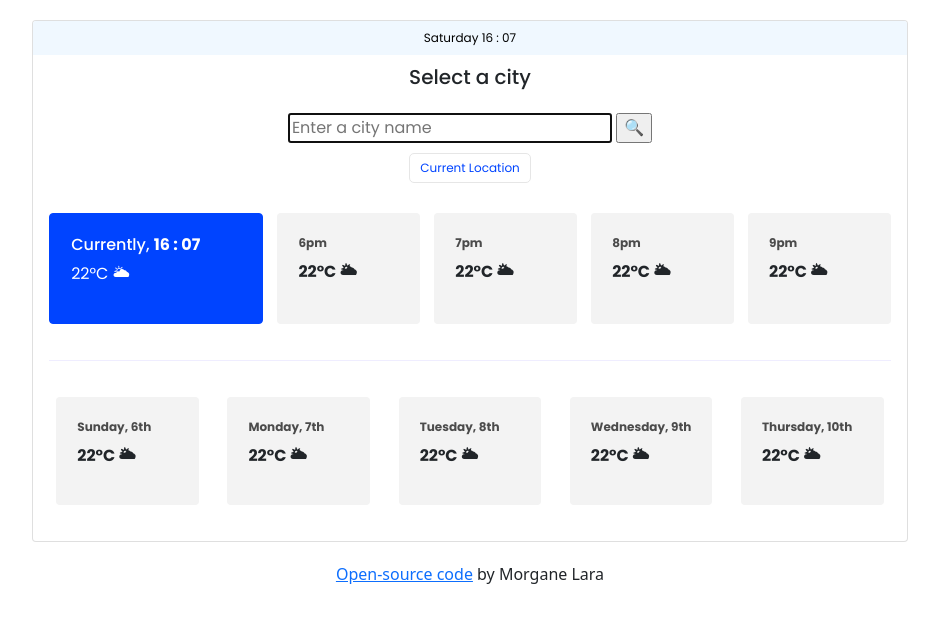
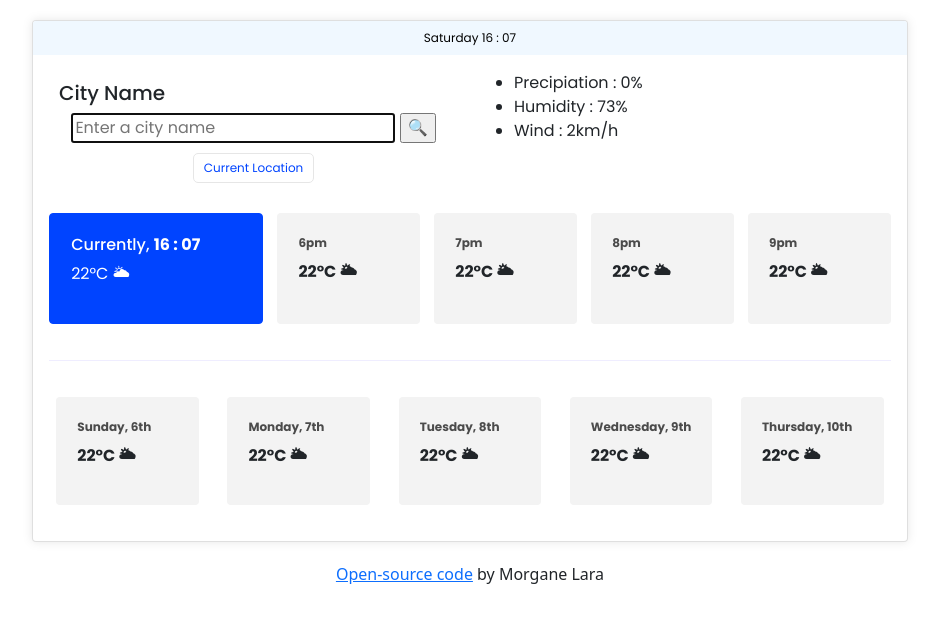
Before and after one commit to MorganeLara/Weather_app, a plain HTML site: page index.html in a window 1280 px wide. Shown: the whole page, without its empty margins (170-1109 px from the left). Drawn offline with nearby package versions, Linux system fonts and the light colour scheme.

Commit message:
style improvements

```diff
--- a/index.html
+++ b/index.html
@@ -25,10 +25,13 @@
         <div class="card-header">
           <p class="header-date">Saturday, March 5th 2022</p>
         </div>
+
+        <div class="card-body">
+          <div class="row">
+            <div class="col-sm-6">
               <div class="city-selected" id="city-name">
-          <h5>Select a city</h5>
+                <h5>City Name</h5>
               </div>
-        <div class="card-body">
               <div class="search-input">
                 <form id="search-city">
                   <input
@@ -44,6 +47,15 @@
                   <button type="button" class="button-current-location">
                     Current Location
                   </button>
+                </div>
+              </div>
+            </div>
+            <div class="col-sm-6">
+              <ul>
+                <li>Precipiation : 0%</li>
+                <li>Humidity : 73%</li>
+                <li>Wind : 2km/h</li>
+              </ul>
             </div>
           </div>
 
--- a/src/style.css
+++ b/src/style.css
@@ -2,6 +2,7 @@
   margin: 20px auto;
   font-family: "Poppins", sans-serif;
   width: 900px;
+  filter: drop-shadow(0px 0px 5px #e7e7e7);
 }
 
 .col-3,
@@ -38,8 +39,9 @@
 
 .city-selected {
   display: block;
-  text-align: center;
+  text-align: left;
   margin-top: 10px;
+  margin-left: 10px;
 }
 
 .current-hour {
```
Lines whose indentation alone changed are shown as unchanged.
